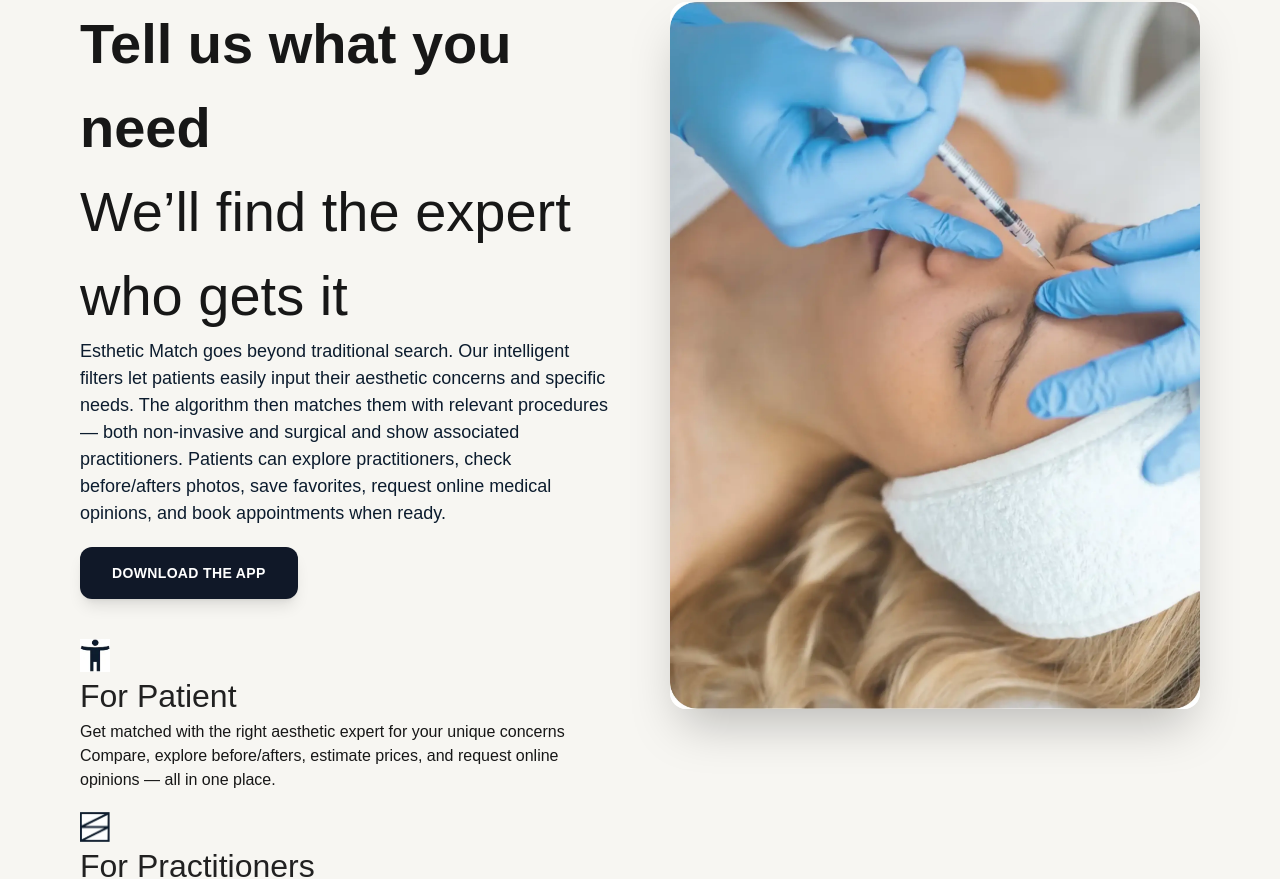
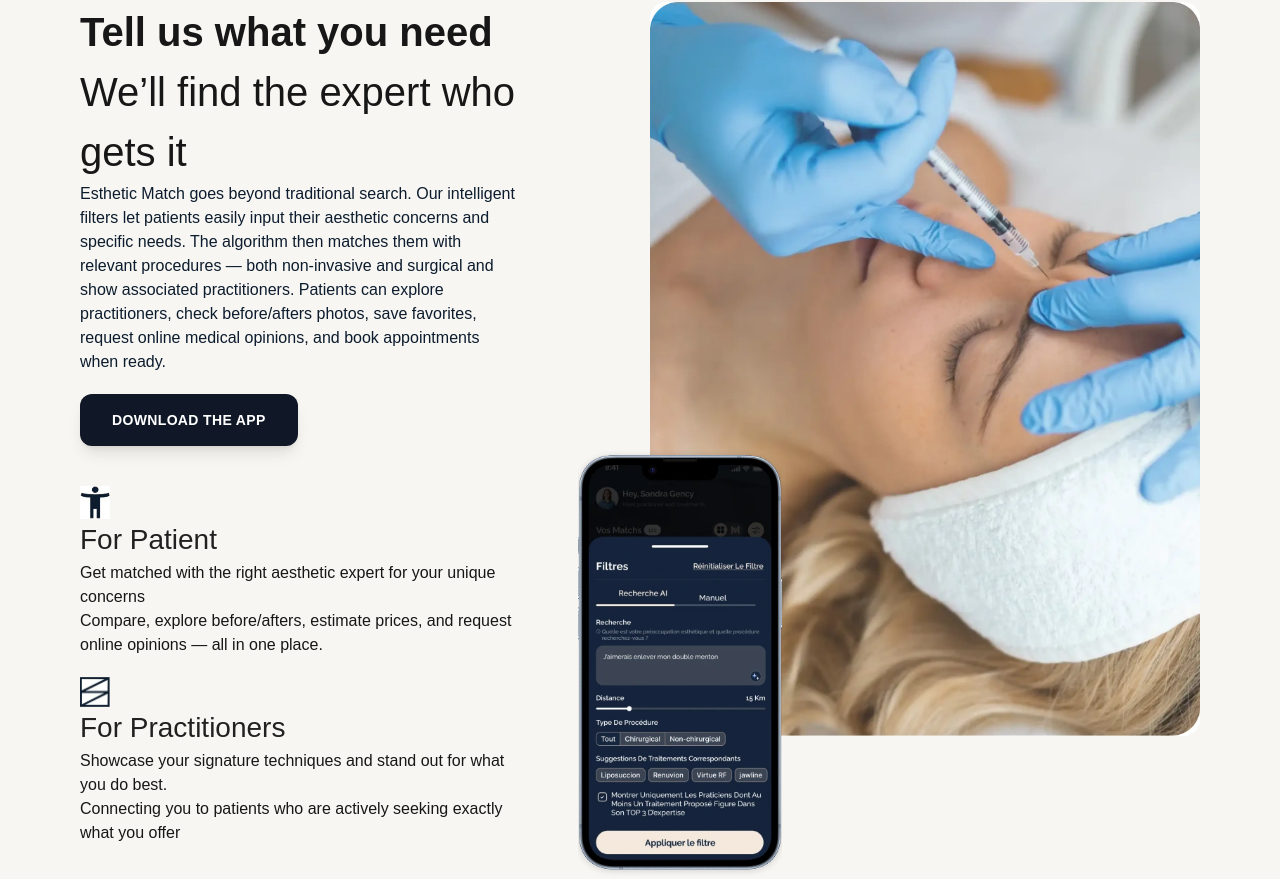
Before and after one commit to mlbench-lhr/esthetic_match, a Next.js app: page / in a window 1280 px wide. Shown: the part 1358-2237 px from the top of the page. Built offline with nearby package versions, Linux system fonts and the light colour scheme; no server answers.

Commit message:
added correct images

```diff
--- a/src/app/globals.css
+++ b/src/app/globals.css
@@ -56,7 +56,7 @@ body {
 
 @layer components {
   .h1 {
-    @apply font-bold text-[42px] md:text-[56px];
+    @apply font-bold text-[42px] lg:text-[37px] xl:text-[40px] 2xl:text-[46px];
   }
 
   .h2 {
@@ -64,7 +64,7 @@ body {
   }
 
   .h3 {
-    @apply text-[24px] md:text-[32px];
+    @apply text-[24px] md:text-[24px] xl:text-[28px] 2xl:text-[32px];
   }
 
   .h4 {
@@ -80,7 +80,7 @@ body {
   }
 
   .p2 {
-    @apply text-[14px] md:text-[18px];
+    @apply text-[14px] lg:text-[14px] xl:text-[16px] 2xl:text-[18px];
   }
 
   .p3 {
--- a/src/components/features/Features.tsx
+++ b/src/components/features/Features.tsx
@@ -55,7 +55,7 @@ export default function Features() {
       </div>
 
       {/* Center phone mockup */}
-      <div className="relative z-20 hidden lg:block">
+      <div className="relative z-20 hidden lg:block mb-10">
         <Image
           src="/images/features/mobile.webp"
           alt="Aesthetic Match App Interface"
--- a/src/components/need/Need.tsx
+++ b/src/components/need/Need.tsx
@@ -4,9 +4,16 @@ import Right from './right'
 
 function Need() {
   return (
-    <div id='about' className='bg-[#F7F6F2] py-30 lg:px-20 px-10 flex lg:flex-row flex-col justify-between gap-15 overflow-hidden'>
-      <Left />
-      <Right />
+    <div id='about' className='bg-[#F7F6F2] py-30 lg:px-20 px-10 relative'>
+      <div className='flex xl:flex-row flex-col justify-between gap-15 lg:gap-20 xl:gap-32'>
+        <div className='flex-1 xl:max-w-lg'>
+          <Left />
+        </div>
+        {/* Give Right component enough space and ensure it doesn't get clipped */}
+        <div className='flex-1 relative'>
+          <Right />
+        </div>
+      </div>
     </div>
   )
 }
--- a/src/components/need/left.tsx
+++ b/src/components/need/left.tsx
@@ -7,7 +7,7 @@ function Left() {
   const { t } = useTranslation();
 
   return (
-    <div className="max-w-[530px]">
+    <div className="xl:max-w-[530px]  text-center xl:text-left">
       <div>
         <div className="h1 text-black-secondary">
           <h1 className="font-bold">{t("about.title")}</h1>
@@ -19,17 +19,17 @@ function Left() {
 
       <div className="flex flex-col mt-10 gap-5">
         <div>
-          <Image src="/images/need/patient.webp" width={30} height={30} alt="Patient" />
+          <Image src="/images/need/patient.webp" width={30} height={30} alt="Patient" className="mx-auto xl:mx-0" />
           <h3 className="h3 text-black_secondary">{t("about.patient.title")}</h3>
-          <p>{t("about.patient.line1")}</p>
-          <p>{t("about.patient.line2")}</p>
+          <p className="p2">{t("about.patient.line1")}</p>
+          <p className="p2">{t("about.patient.line2")}</p>
         </div>
 
         <div>
-          <Image src="/images/need/practitioner.webp" width={30} height={30} alt="Practitioner" />
+          <Image src="/images/need/practitioner.webp" width={30} height={30} alt="Practitioner" className="mx-auto xl:mx-0"/>
           <h3 className="h3 text-black_secondary">{t("about.practitioner.title")}</h3>
-          <p>{t("about.practitioner.line1")}</p>
-          <p>{t("about.practitioner.line2")}</p>
+          <p className="p2">{t("about.practitioner.line1")}</p>
+          <p className="p2">{t("about.practitioner.line2")}</p>
         </div>
       </div>
     </div>
--- a/src/components/need/right.tsx
+++ b/src/components/need/right.tsx
@@ -3,33 +3,46 @@ import React from "react";
 
 function Right() {
   return (
-    <div className="relative">
+    <div className="relative overflow-visible">
       {/* Patient Treatment Image */}
       <div className="relative mb-8">
-        <div className="rounded-2xl overflow-hidden shadow-2xl">
-          <Image
+        <div className="rounded-2xl overflow-hidden">
+          <img
             src="/images/need/right_pic.webp"
             alt="Patient receiving aesthetic treatment"
-            width={500}
-            height={350}
-            className="w-full h-auto object-cover"
+            className="2xl:max-w-[580px] xl:max-w-[550px] lg:max-w-full  object-cover"
           />
         </div>
       </div>
 
-      {/* Mobile App Screenshot */}
-      <div className="absolute -left-40 -bottom-20 rounded-3xl p-2 max-w-md overflow-visible hidden lg:block">
-        <div className="relative w-[80%] max-w-[360px] aspect-[360/435]">
+      {/* Mobile App Screenshot - Responsive positioning */}
+      <div className="absolute rounded-3xl p-2 hidden xl:block z-10
+
+                      xl:-left-20 xl:-bottom-38 xl:w-55 xl:h-[28rem]
+                      2xl:-right-32 2xl:-bottom-48 2xl:w-80 2xl:h-[37rem]">
+        <div className="relative w-full h-full">
           <Image
             src="/images/need/mobile.webp"
             alt="Mobile app interface"
             fill
             className="object-cover rounded-2xl"
+            sizes="(min-width: 1536px) 320px, (min-width: 1280px) 320px, 256px"
           />
         </div>
+      </div>
 
-
-      </div>
+      {/* Optional: Mobile version - show below main image on smaller screens */}
+      {/* <div className="block lg:hidden mt-8">
+        <div className="relative w-64 h-80 mx-auto">
+          <Image
+            src="/images/need/mobile.webp"
+            alt="Mobile app interface"
+            fill
+            className="object-cover rounded-2xl"
+            sizes="256px"
+          />
+        </div>
+      </div> */}
     </div>
   );
 }
```
Also changed, not shown: public/images/features/mobile.webp, public/images/need/mobile.webp.
